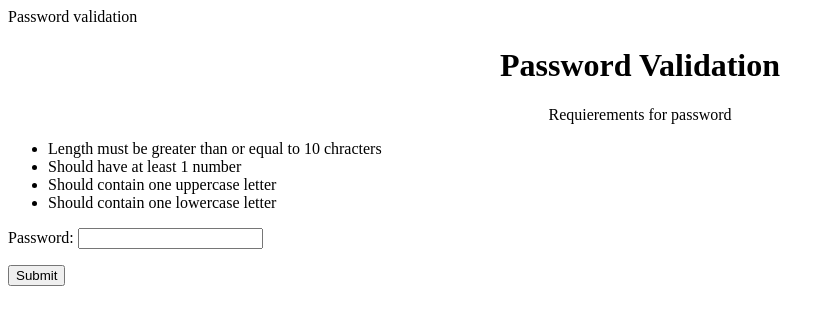
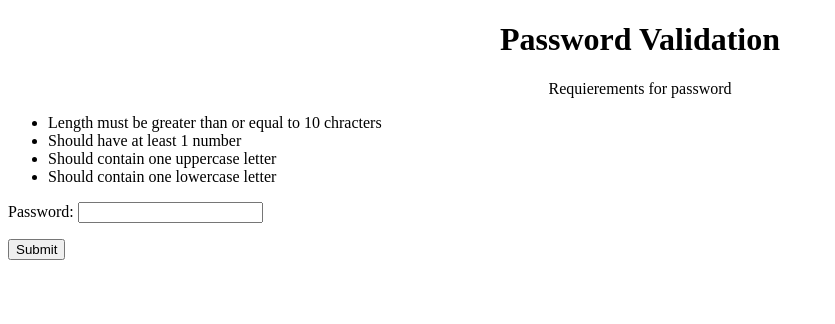
Before and after one commit to ally-myi/password-validation, a plain HTML site: page index.html in a window 1280 px wide. Shown: the whole page, without its empty margins (0-835 px from the left). Drawn offline with Linux system fonts and the light colour scheme.

Commit message:
Update index.html

```diff
--- a/index.html
+++ b/index.html
@@ -1,5 +1,7 @@
 <!DOCTYPE html>
-<header> Password validation</header>
+<head>
+	<title>Password validation</title>
+</head>
 <body>
   <h1 style="text-align: center";> Password Validation</h1>
    <p style="text-align: center";>  Requierements for password</p>
```
